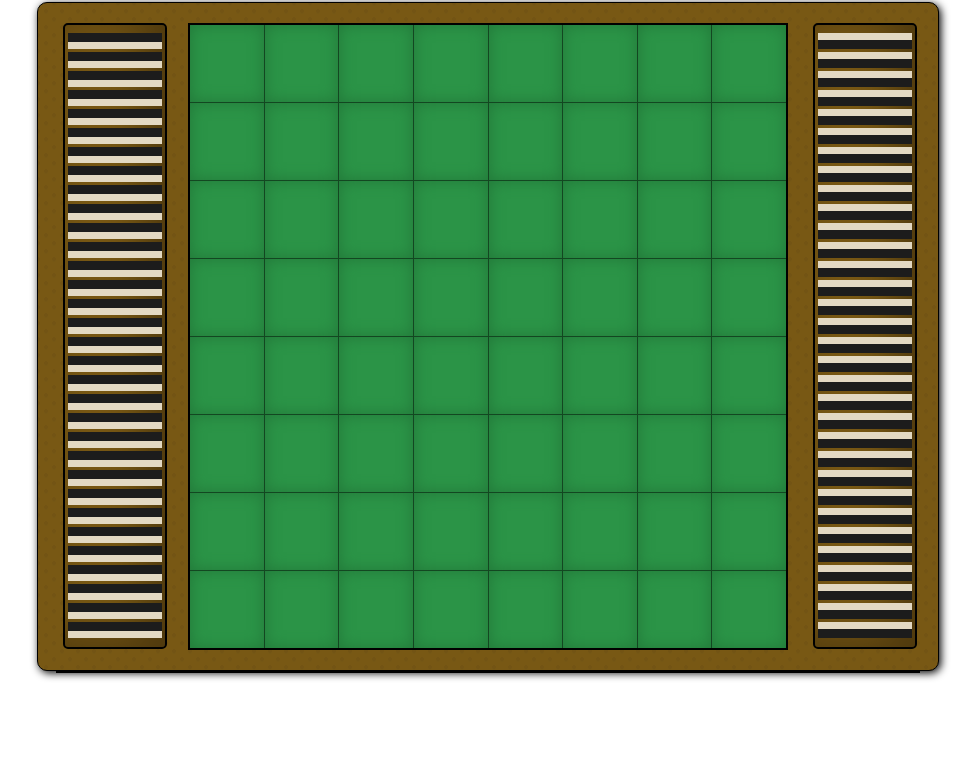
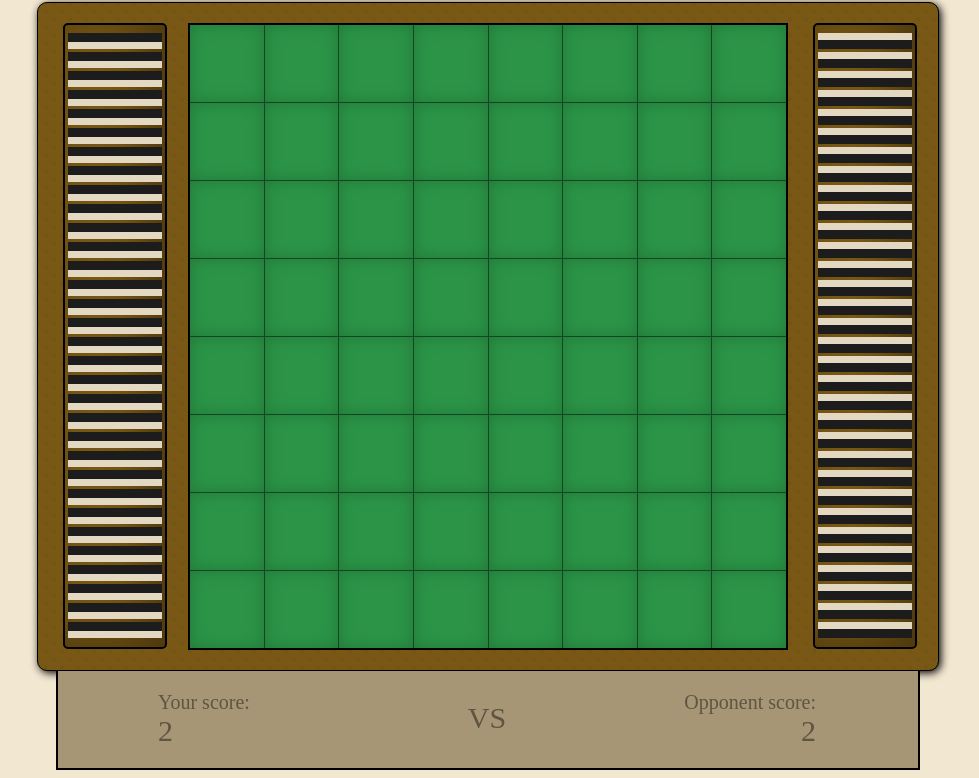
Before and after one commit to DarthKipsu/othello, a plain HTML site: page index.html in a window 1280 px wide. Shown: the part 69-847 px from the top of the page, without its empty margins (152-1131 px from the left). Before the commit the page ends 800 px from the top, so only its background shows below. Drawn offline with nearby package versions, Linux system fonts and the light colour scheme.

Commit message:
change scoreboard

```diff
--- a/css/score.css
+++ b/css/score.css
@@ -1,6 +1,40 @@
 #scoreboard {
-	width: 860px;
+	width: 700px;
 	margin: auto;
+	padding: 0 80px;
 	border: 2px solid black;
 	border-top: 0;
+	background-color: #A69676;
 }
+
+#player-scoreboard, #opponent-scoreboard {
+	display: inline-block;
+	width: 260px;
+	margin: auto;
+	padding: 20px;
+	font-size: 20px;
+	text-align: left;
+}
+
+#opponent-scoreboard {
+	text-align: right;
+}
+
+p {
+	margin: 0;
+	color: #5E5542;
+
+}
+
+p:nth-child(2) {
+	font-size: 30px;
+}
+
+#vs {
+	display: inline-block;
+	padding-top: 30px;
+	width: 90px;
+	text-align: center;
+	vertical-align: top;
+	font-size: 30px;
+}
--- a/css/style.css
+++ b/css/style.css
@@ -1,3 +1,7 @@
+body {
+	background-color: #F2E7D0;
+}
+
 h1 {
 	text-align: center;
 	font-family: Tahoma, Geneva, sans-serif;
--- a/index.html
+++ b/index.html
@@ -7,11 +7,25 @@
 		<link rel="stylesheet" type="text/css" href="css/score.css"></style>
 		<script src="http://code.jquery.com/jquery-1.10.1.min.js"></script>
 		<script type="text/javascript" src="script/gamegrid.js"></script>
-		<script type="text/javascript" src="script/score.js"></script>
+		<!--script type="text/javascript" src="script/score.js"></script!-->
 		<script type="text/javascript" src="script/script.js"></script>
 	</head>
 	<body>
 		<h1>Othello</h1>
 		<div id="game-wrapper"></div>
+		<div id="scoreboard">
+			<div id="player-scoreboard">
+				<p>Your score:</p>
+				<p><span id="player-score">2</span>
+				<span id="player-potential-score"></span></p>
+			</div>
+			<div id="vs">
+				<p>VS</p>
+			</div>
+			<div id="opponent-scoreboard">
+				<p>Opponent score:</p>
+				<p><span id="opponent-score">2</span></p>
+			</div>
+		</div>
 	</body>
 </html>
--- a/script/score.js
+++ /dev/null
@@ -1,13 +0,0 @@
-$(document).ready(function() {
-	createScoreboard()
-})
-
-function createScoreboard() {
-	$(scoreboardDiv()).insertAfter($('#game-wrapper'))
-}
-
-function scoreboardDiv() {
-	var scoreboard = document.createElement('div')
-	scoreboard.id = 'scoreboard'
-	return scoreboard
-}
```
Also changed, not shown: specs/score.spec.js (deleted, +0 -15 lines).
